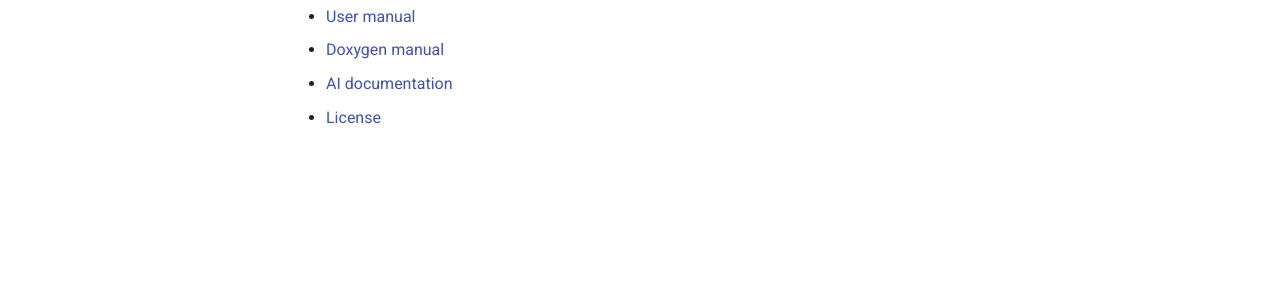
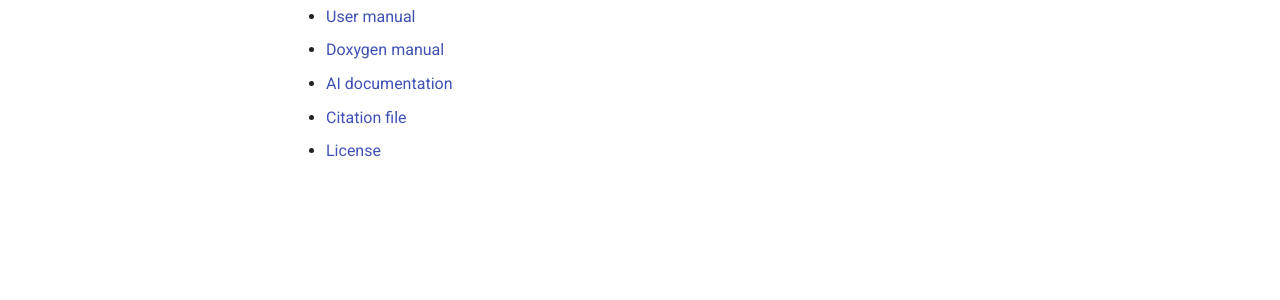
Before and after one commit to slcs-jsc/airs, an MkDocs documentation site: the page built from docs/manual/links.md, in a window 1280 px wide. Shown: the part 259-559 px from the top of the page. Built offline with MkDocs 1.6.1 and Material for MkDocs 9.7.7, drawn with Linux system fonts in a browser that asks for light colours; comment, search, counter and statistics services are not loaded.

Commit message:
Added link to citation file.

```diff
--- a/docs/manual/links.md
+++ b/docs/manual/links.md
@@ -10,4 +10,6 @@ These links provide further information for users of the AIRS Code Collection:
 
 * [AI documentation](https://www.deepwiki.com/slcs-jsc/airs)
 
+* [Citation file](https://github.com/slcs-jsc/airs/blob/master/CITATION.cff)
+
 * [License](https://github.com/slcs-jsc/airs/blob/master/COPYING)
```
